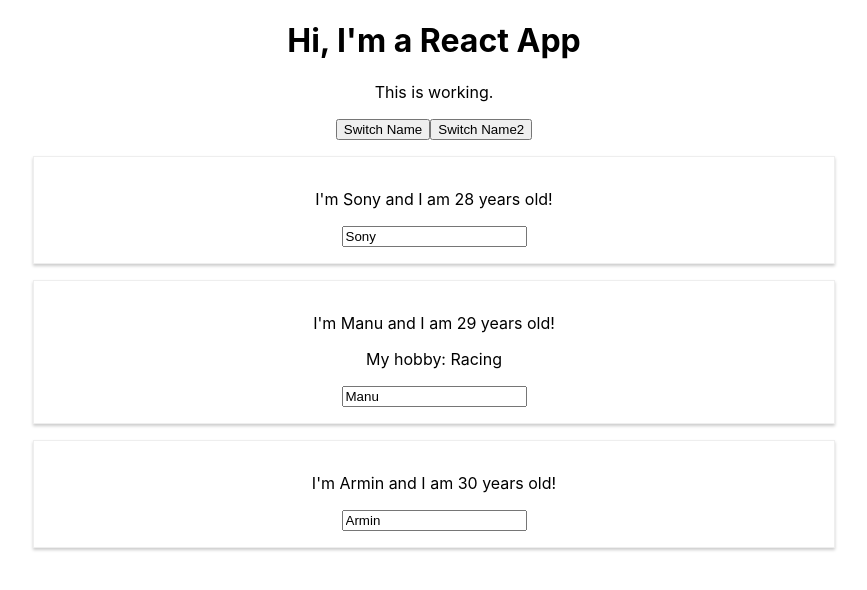
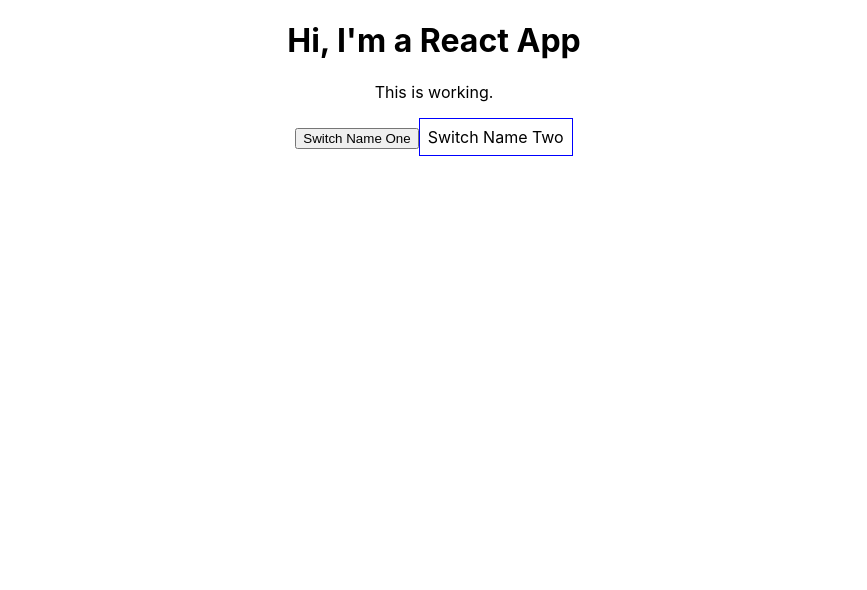
Before and after one commit to bha-demo-apps/react-complete-guide, a React (Create React App) app: page / in a window 1280 px wide. Shown: the top 590 px of the page, without its empty margins (206-1073 px from the left). Built offline with nearby package versions, Linux system fonts and the light colour scheme.

Commit message:
Add condition to button

```diff
--- a/src/App.js
+++ b/src/App.js
@@ -13,7 +13,8 @@ class App extends Component {
       { name: "Manu", age: 29 },
       { name: "Armin", age: 30 }
     ],
-    otherState: 'some other value'
+    otherState: 'some other value',
+    showPersons: false
   };
 
   switchNameHandler = (newName) => {
@@ -37,15 +38,34 @@ class App extends Component {
     })
   }
 
+  togglePersonsHandler = () => {
+    const doesShow = this.state.showPersons;
+    this.setState({showPersons: !doesShow});
+  }
+
   render() {
+    const style = {
+      backgroundColor: 'white',
+      font: 'inherit',
+      border: '1px solid blue',
+      padding: '8px',
+      cursor: 'pointer',
+    };
+
     return (
       <div className="App">
         <h1>Hi, I'm a React App</h1>
         <p>This is working.</p>
-        <button onClick={this.switchNameHandler.bind(this, 'Maximillian')}>Switch Name</button>
         {/* An alternative to this.switchNameHandler.bind... */}
         {/* Not recommended to use though coz of performance hit. */}
-        <button onClick={() => this.switchNameHandler('Maze!!!')}>Switch Name2</button>
+        <button onClick={() => this.switchNameHandler('Maze!!!')}>Switch Name One</button>
+
+        <button
+          style={style}
+          onClick={this.togglePersonsHandler}>Switch Name Two</button>
+        {
+          this.state.showPersons === true ?
+            <div>
               <Person
                 name={this.state.persons[0].name}
                 age={this.state.persons[0].age} />
@@ -57,6 +77,8 @@ class App extends Component {
               <Person
                 name={this.state.persons[2].name}
                 age={this.state.persons[2].age} />
+            </div> : null
+        }
       </div>
     );
   }
```
Lines whose indentation alone changed are shown as unchanged.
